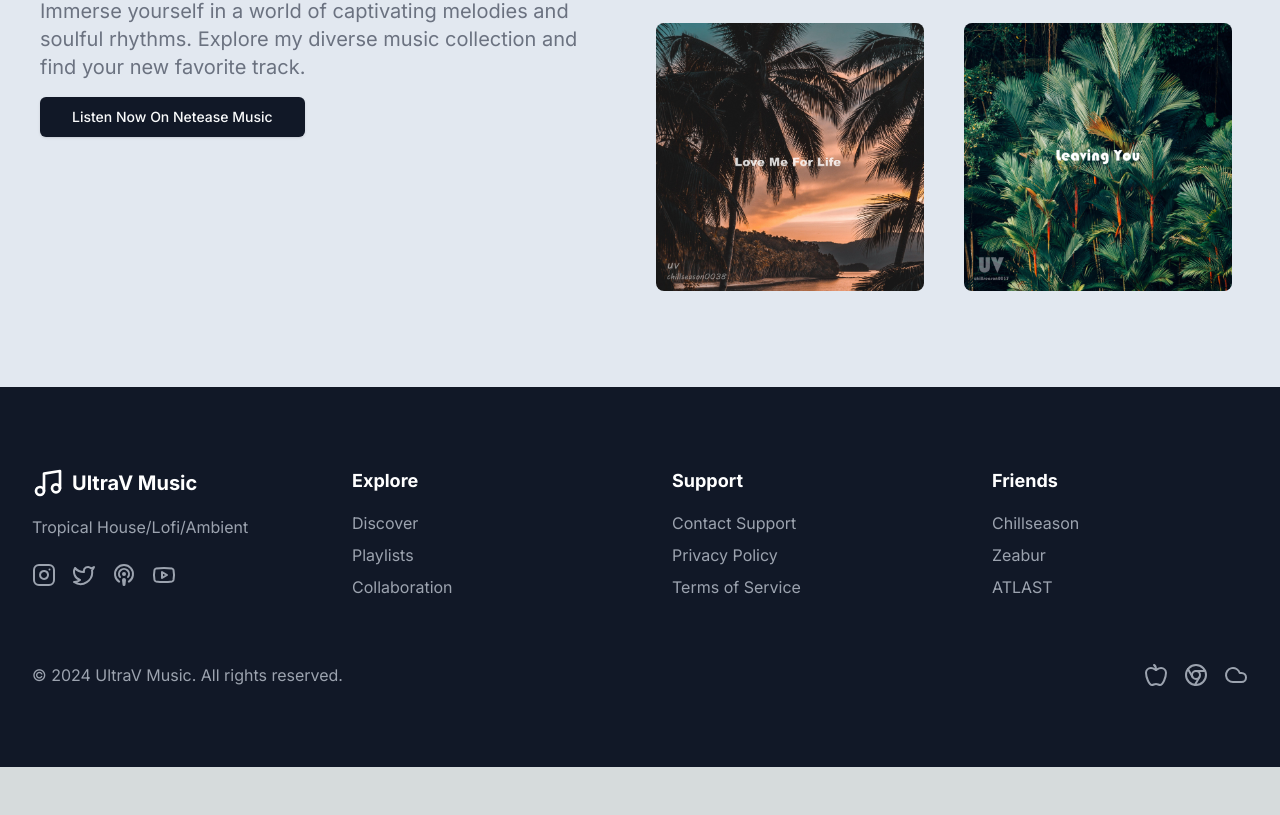
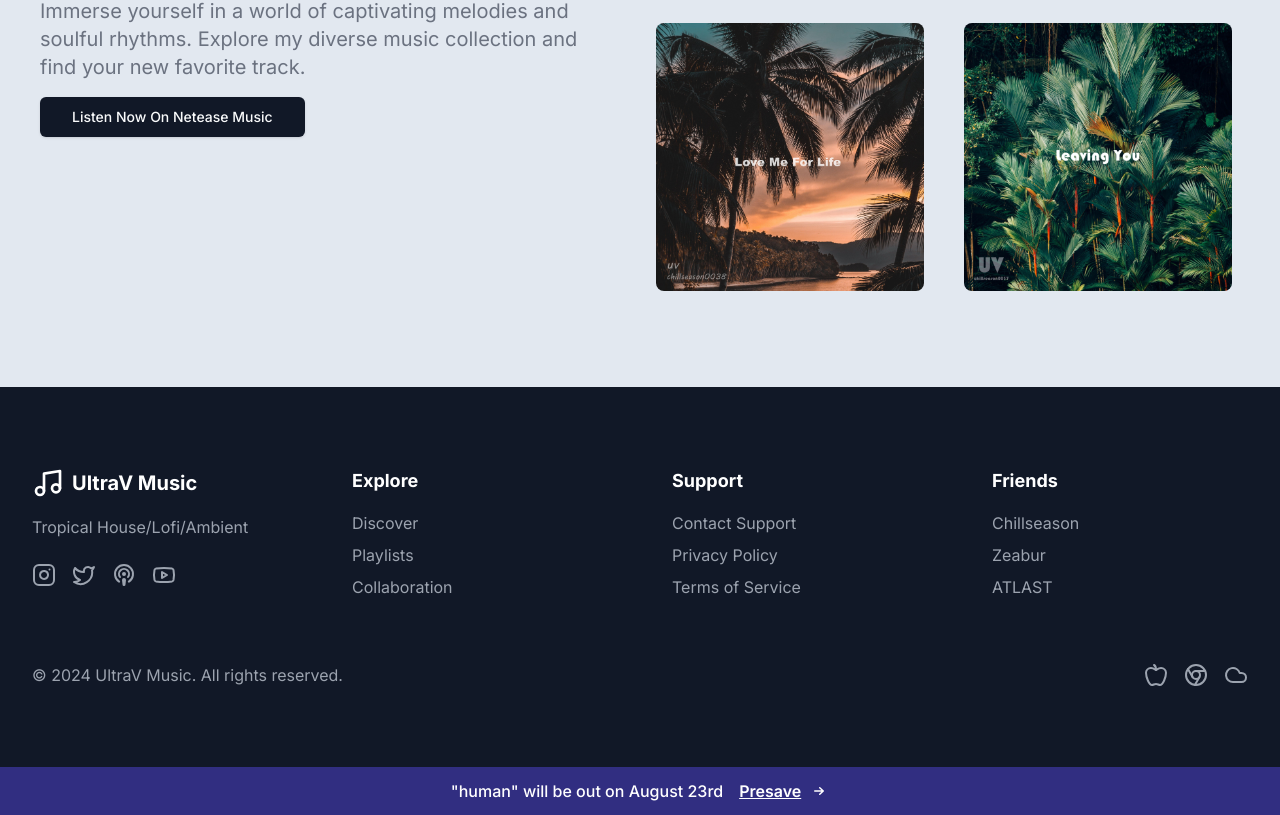
Before and after one commit to aircrushin/ultrav-music, a Next.js app: page / in a window 1280 px wide. Shown: the part 1129-1944 px from the top of the page. Before the commit the page ends 1896 px from the top, so only its background shows below. Built offline with nearby package versions, Linux system fonts and the light colour scheme.

Commit message:
add presave link

```diff
--- a/src/app/page.tsx
+++ b/src/app/page.tsx
@@ -1,8 +1,11 @@
 import Chat from '@/components/chat';
 import Hero from '../components/hero'
 import Music from '../components/music'
+import Banner from '@/components/banner';
+
 export default function Home() {
   return (
+
     <div>
         <Hero />
         <Music />
--- /dev/null
+++ b/src/components/banner.tsx
@@ -0,0 +1,17 @@
+export default () => {
+    return (
+        <div className="bg-indigo-900 z-100">
+            <div className="max-w-screen-xl mx-auto px-4 py-3 text-white sm:text-center md:px-8">
+                <p className="font-medium">
+                   "human" will be out on August 23rd
+                   <a href="http://atla.st/mbhuman" className="font-semibold underline duration-150 hover:text-indigo-100 inline-flex items-center gap-x-2">
+                      <span className="ml-4">Presave</span>
+                        <svg xmlns="http://www.w3.org/2000/svg" viewBox="0 0 20 20" fill="currentColor" className="w-5 h-5">
+                            <path fillRule="evenodd" d="M5 10a.75.75 0 01.75-.75h6.638L10.23 7.29a.75.75 0 111.04-1.08l3.5 3.25a.75.75 0 010 1.08l-3.5 3.25a.75.75 0 11-1.04-1.08l2.158-1.96H5.75A.75.75 0 015 10z" clipRule="evenodd" />
+                        </svg>
+                    </a>
+                </p>
+            </div>
+        </div>
+    )
+}
--- a/src/components/footer.tsx
+++ b/src/components/footer.tsx
@@ -1,7 +1,9 @@
 import Link from "next/link"
+import Banner from "@/components/banner";
 
 export default function Component() {
     return (
+                <div>
         <footer className="bg-gray-900 text-white py-12 md:py-16 lg:py-20" data-aos="fade-up">
             <div className="container mx-auto px-4 md:px-6 lg:px-8">
                 <div className="grid grid-cols-2 md:grid-cols-2 lg:grid-cols-4 gap-8 md:gap-12 lg:gap-16">
@@ -103,6 +105,8 @@ export default function Component() {
                 </div>
             </div>
         </footer>
+                                <Banner />
+        </div>
     )
 }
 
--- a/src/components/header.tsx
+++ b/src/components/header.tsx
@@ -1,6 +1,7 @@
 "use client";
 import { useState, useRef, useEffect } from "react";
 import Link from "next/link";
+import Banner from "@/components/banner";
 
 export default function Header() {
   const [isMenuOpen, setIsMenuOpen] = useState(false);
@@ -21,6 +22,7 @@ export default function Header() {
   }, [isMenuOpen]);
 
   return (
+    <div>
     <header className="fixed top-0 w-full z-50 flex items-center justify-between px-6 py-4 bg-[#181b1d] text-white shadow-md">
       <div className="flex items-center">
         <Link href="/">
@@ -65,6 +67,7 @@ export default function Header() {
         </nav>
       )}
     </header>
+    </div>
   );
 }
 
--- a/src/components/hero.tsx
+++ b/src/components/hero.tsx
@@ -1,6 +1,7 @@
 // components/Hero.js
 import Typewriter from './Typewriter';
 import Link from "next/link";
+import Banner from '@/components/banner';
 export default function Hero() {
   return (
     <div className="bg-[#181b1d]">
```
Also changed, not shown: 1 other file (tests, documents, lock files or other folders).
